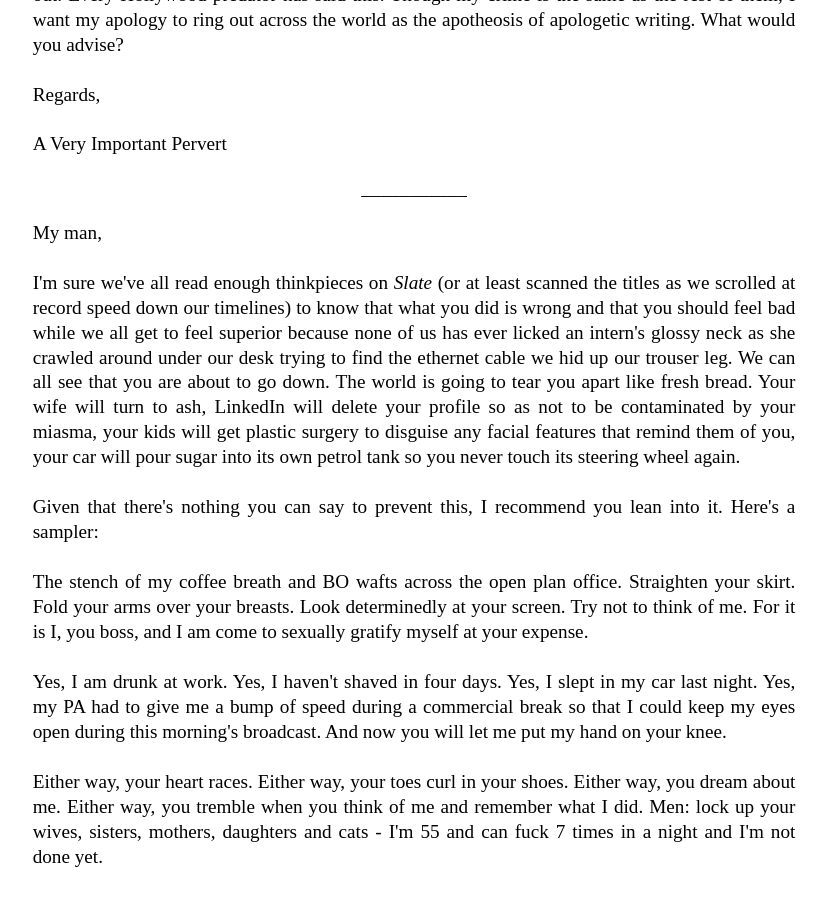
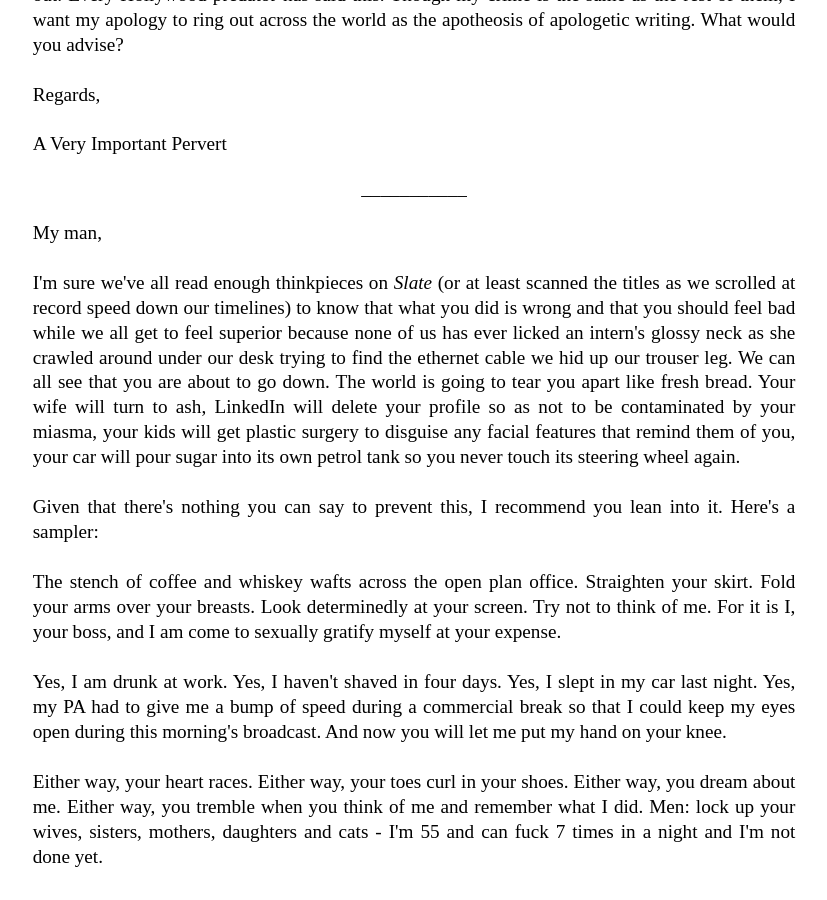
Before and after one commit to Pinelife/pinelife.github.io, a Jekyll site: the page Hellhole/Room11.html, which Jekyll copies as it is, in a window 1280 px wide and 900 px high, scrolled down 1718 px. Shown: the whole window, without its empty margins (226-1053 px from the left). Built offline with Jekyll 4.4.1, drawn with Linux system fonts in a browser that asks for light colours.

Commit message:
Update Room11.html

```diff
--- a/Hellhole/Room11.html
+++ b/Hellhole/Room11.html
@@ -121,9 +121,9 @@ ___________
 	<br/>
 	Given that there's nothing you can say to prevent this, I recommend you lean into it. Here's a sampler:<br/>
 	<br/>
-	The stench of my coffee breath and BO wafts across the open plan office. Straighten your skirt.
+	The stench of coffee and whiskey wafts across the open plan office. Straighten your skirt.
 	Fold your arms over your breasts. Look determinedly at your screen.
-	Try not to think of me. For it is I, you boss, and I am come to sexually gratify myself at your expense.<br/>
+	Try not to think of me. For it is I, your boss, and I am come to sexually gratify myself at your expense.<br/>
 	<br/>
 	Yes, I am drunk at work. Yes, I haven't shaved in four days. Yes, I slept in my car last night.
 	Yes, my PA had to give me a bump of speed during a commercial break so that I could keep my eyes
```
